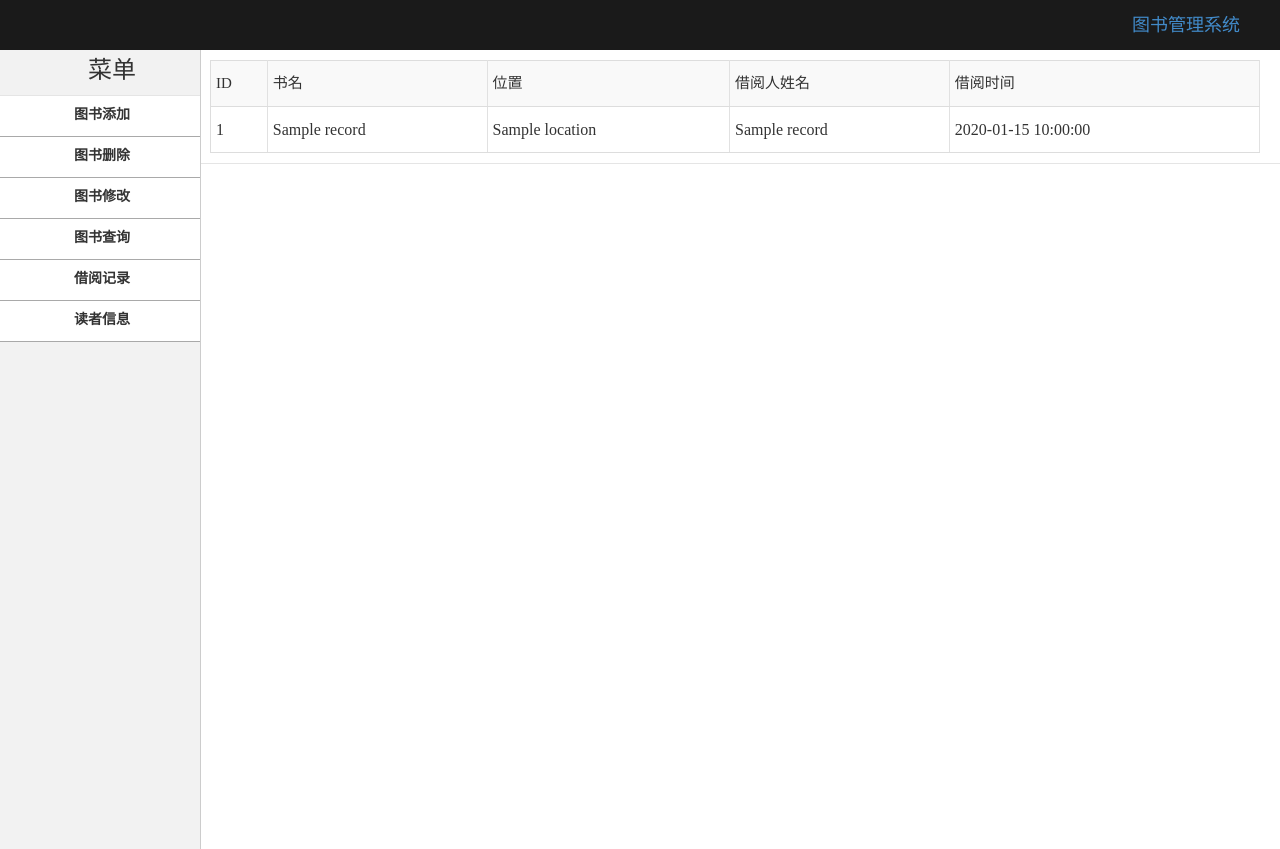
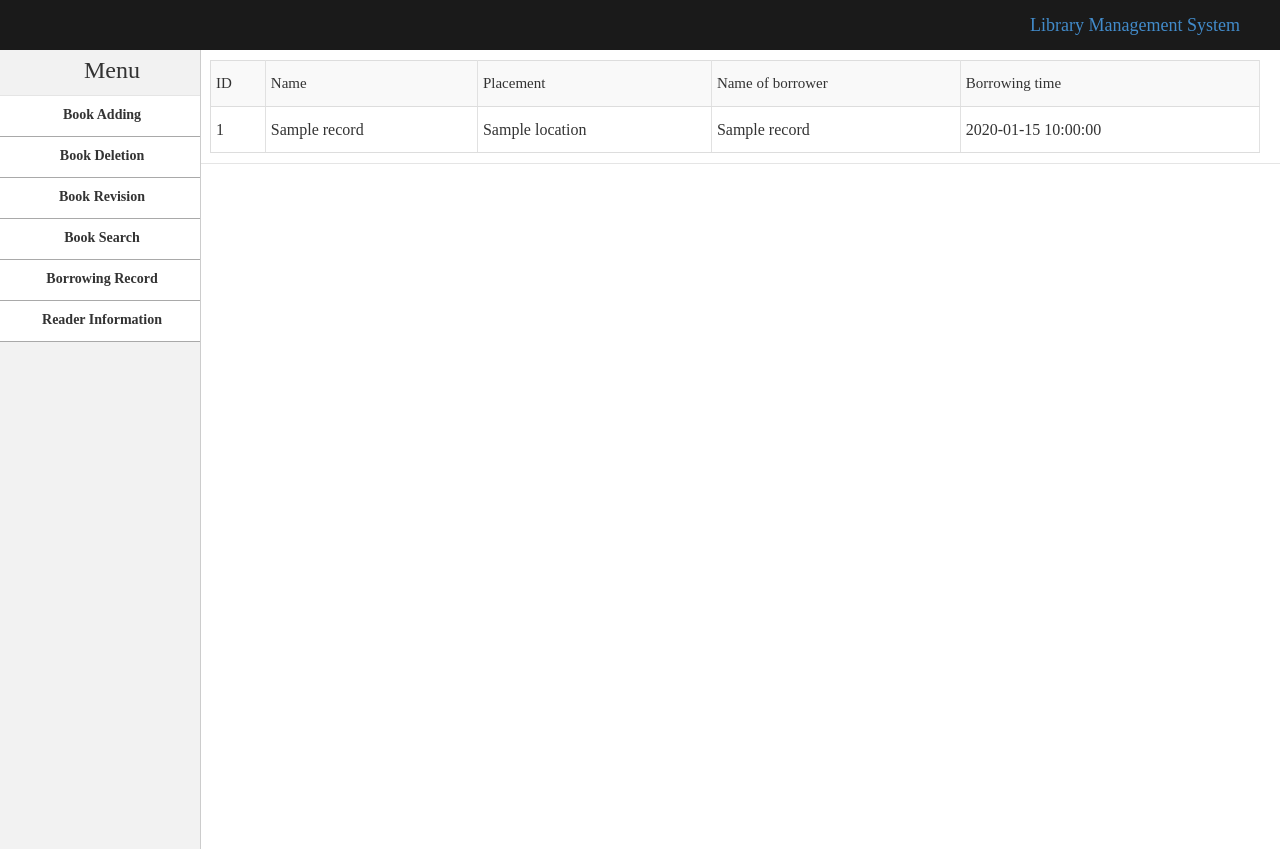
Before and after one commit to really-no-name/CloudComputingMiniProject, a Flask app: template templates/borrowrecord.html in a window 1280 px wide. Shown: the top 849 px of the page. Run offline with Flask 3, Linux system fonts and the light colour scheme; the template is opened without the code that fills it: most values are stand-ins (such as "Sample title", 1, 10 or a date in 2020).

Commit message:
Update borrowrecord.html

```diff
--- a/templates/borrowrecord.html
+++ b/templates/borrowrecord.html
@@ -1,7 +1,7 @@
 <html>
 <head>
     <meta charset="UTF-8">
-    <title>系统主页-借阅信息</title>
+    <title>System Homepage-Borrowing Information</title>
     <link rel="stylesheet" type="text/css" href="../static/css/common.css"/>
     <link rel="stylesheet" type="text/css" href="../static/css/main.css"/>
 </head>
@@ -11,7 +11,7 @@
     <div class="topbar-inner clearfix">
         <div class="top-info-wrap">
             <ul class="top-info-list clearfix">
-                <li><a>图书管理系统</a></li>
+                <li><a>Library Management System</a></li>
             </ul>
         </div>
     </div>
@@ -20,18 +20,18 @@
 <div class="container clearfix">
      <div class="sidebar-wrap">
         <div class="sidebar-title">
-            <h1>菜单</h1>
+            <h1>Menu</h1>
         </div>
         <div class="sidebar-content">
             <ul class="sidebar-list">
                 <li>
                     <ul class="sub-menu">
-                       <li><a href="{{ url_for("addbook") }}">图书添加</a></li>
-                        <li><a href="{{ url_for("deletebook") }}">图书删除</a></li>
-                        <li><a href="{{ url_for("changebook") }}">图书修改</a></li>
-                        <li><a href="{{ url_for("querybook") }}">图书查询</a></li>
-                        <li><a href="{{ url_for("borrowrecord") }}">借阅记录</a></li>
-                        <li><a href="{{ url_for("readerinfor") }}">读者信息</a></li>
+                       <li><a href="{{ url_for("addbook") }}">Book Adding</a></li>
+                        <li><a href="{{ url_for("deletebook") }}">Book Deletion</a></li>
+                        <li><a href="{{ url_for("changebook") }}">Book Revision</a></li>
+                        <li><a href="{{ url_for("querybook") }}">Book Search</a></li>
+                        <li><a href="{{ url_for("borrowrecord") }}">Borrowing Record</a></li>
+                        <li><a href="{{ url_for("readerinfor") }}">Reader Information</a></li>
                     </ul>
                 </li>
             </ul>
@@ -45,10 +45,10 @@
                     <table class="result-tab" width="100%">
                          <tr id="col-title">
                             <th>ID</th>
-                            <th>书名</th>
-                            <th>位置</th>
-                            <th>借阅人姓名</th>
-                            <th>借阅时间</th>
+                            <th>Name</th>
+                            <th>Placement</th>
+                            <th>Name of borrower</th>
+                            <th>Borrowing time</th>
                         </tr>
                         {% for record in records %}
                           <tr>
```
